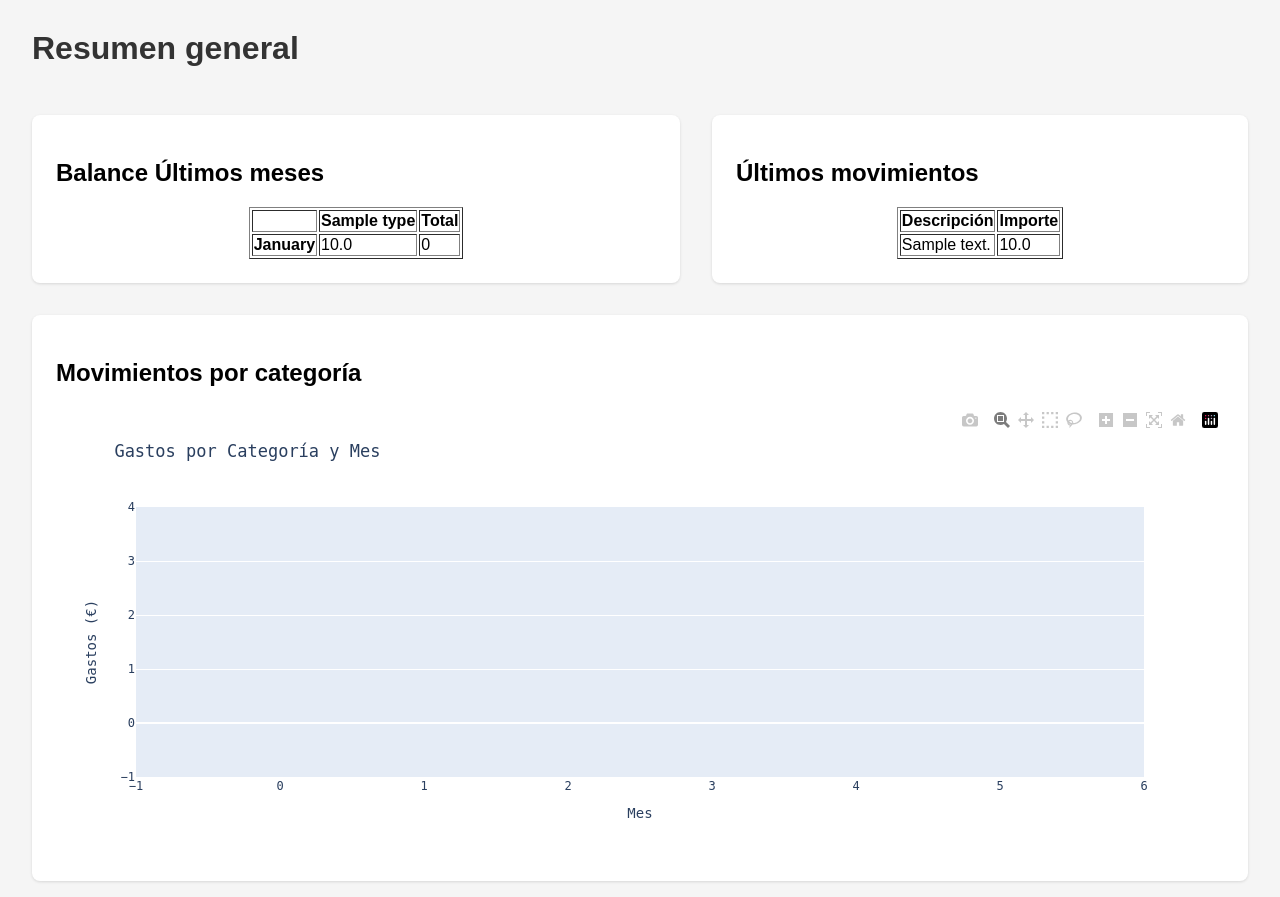
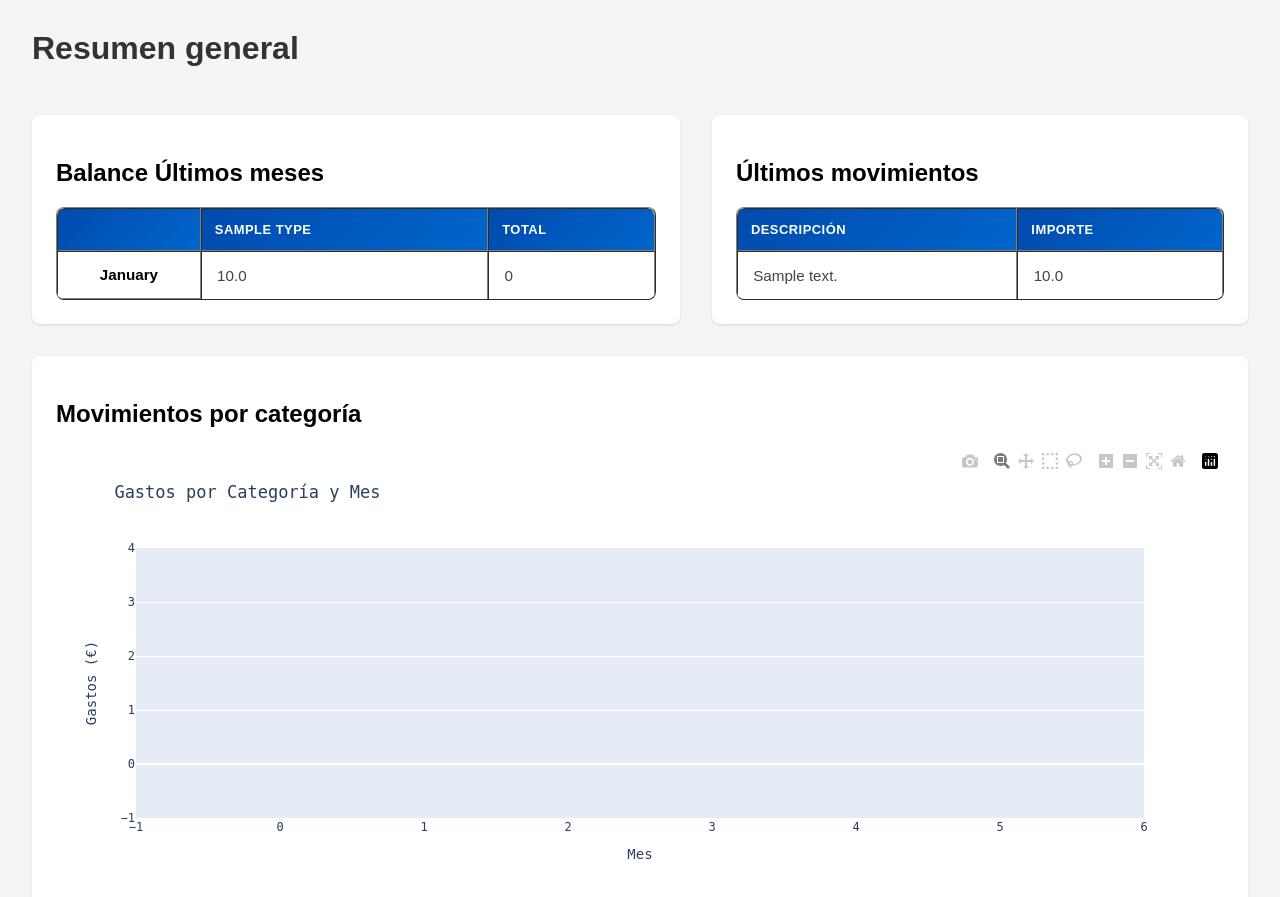
Before and after one commit to fisicocarlos/finanzas_app, a Flask app: page / in a window 1280 px wide. Shown: the part 50-947 px from the top of the page. Run offline with Flask 3, Linux system fonts and the light colour scheme; tables that the repository leaves empty hold one stand-in row (values such as "Sample post"); parts of the project's set-up code (start-up, migrations or seed data) failed here and were passed over; some libraries are stand-ins or nearby versions; some web fonts are replaced.

Commit message:
style: enhance table styling with improved header and row effects for better readability

```diff
--- a/app/static/css/style.css
+++ b/app/static/css/style.css
@@ -78,9 +78,58 @@ h1 {
 }
 
 .section .table {
-    display: flex;
-    justify-content: center;
-    overflow-x: auto;
+  display: flex;
+  justify-content: center;
+  overflow-x: auto;
+}
+
+.section .table table {
+  width: 100%;
+  border-collapse: separate;
+  border-spacing: 0;
+  font-size: 0.95em;
+  border-radius: 8px;
+  overflow: hidden;
+}
+
+.section .table table thead th {
+  background: linear-gradient(135deg, #004aad 0%, #0066cc 100%);
+  color: white;
+  padding: 1em;
+  text-align: left;
+  font-weight: 600;
+  text-transform: uppercase;
+  font-size: 0.85em;
+  letter-spacing: 0.5px;
+}
+
+.section .table table thead th:first-child {
+  border-top-left-radius: 8px;
+}
+
+.section .table table thead th:last-child {
+  border-top-right-radius: 8px;
+}
+
+.section .table table tbody td {
+  padding: 1em;
+  border-bottom: 1px solid #e8e8e8;
+  color: #444;
+}
+
+.section .table table tbody tr:last-child td {
+  border-bottom: none;
+}
+
+.section .table table tbody tr:nth-child(even) {
+  background: #fafafa;
+}
+
+.section .table table tbody tr:hover {
+  background: #e8f0ff;
+  transform: scale(1.01);
+  box-shadow: 0 2px 8px rgba(0, 74, 173, 0.1);
+  transition: all 0.2s ease;
 }
 
 
```
